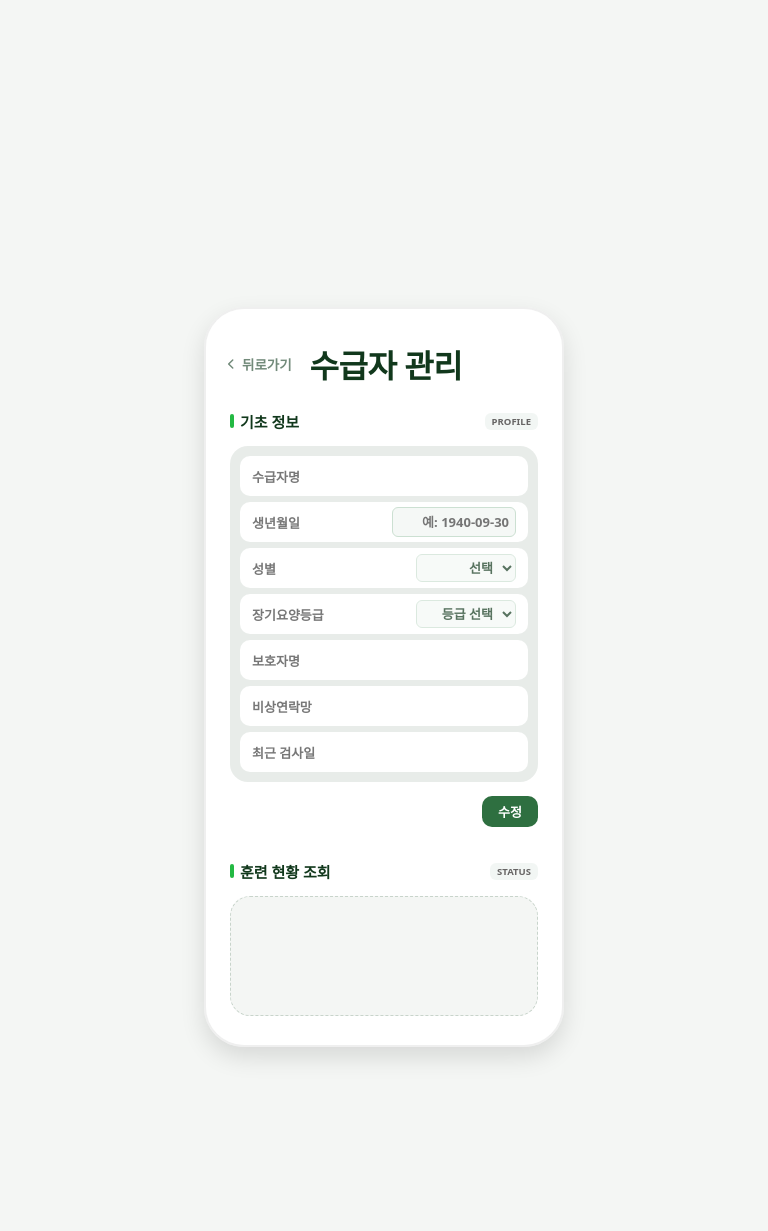
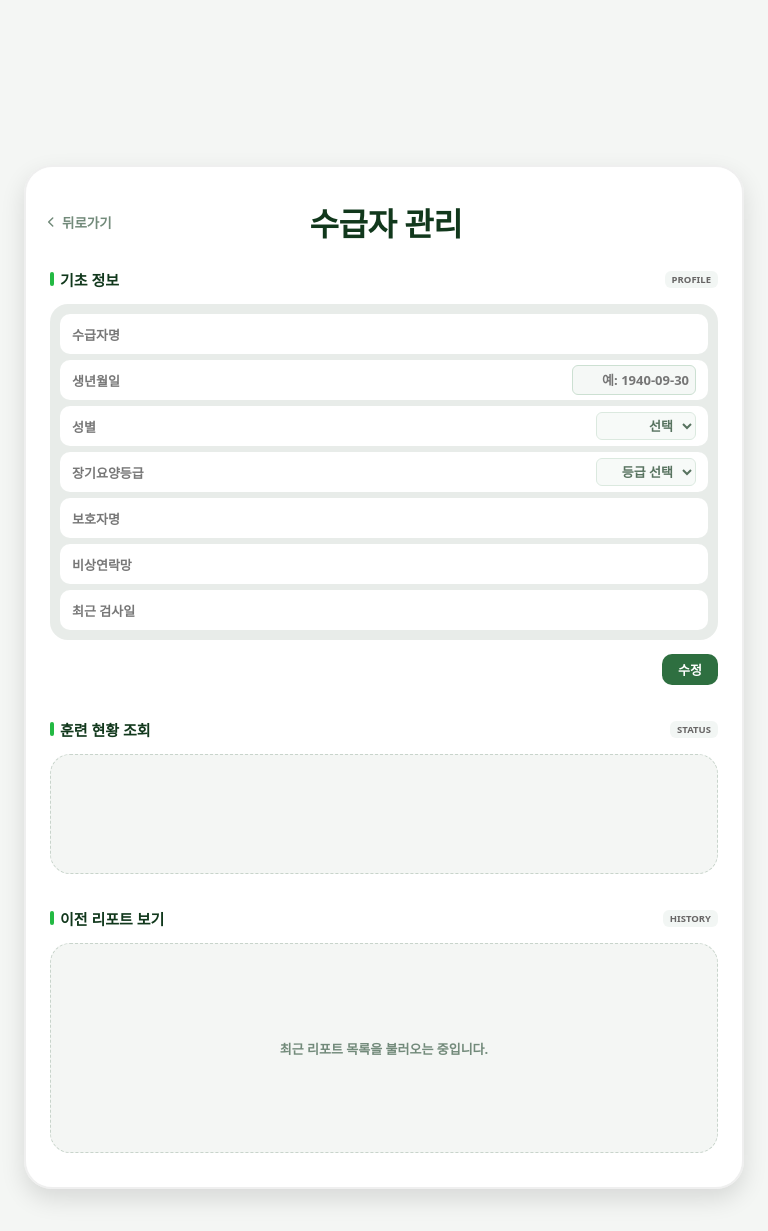
Before and after one commit to 2026-SMHRD-KDT-LangIntelligence-8/GitFinalProjectJH, a Python web app: template src/main/resources/templates/manage_seniors_detail.html in a window 768 px wide. Shown: the part 623-1854 px from the top of the page. Run offline with Jinja, Linux system fonts and the light colour scheme; the template is opened without the code that fills it, so the values that code supplies are empty; some web fonts are replaced.

Commit message:
태블릿PC용 CSS 스타일 추가

```diff
--- a/src/main/resources/static/css/style.css
+++ b/src/main/resources/static/css/style.css
@@ -1499,3 +1499,41 @@ a {
 .pdf-section-export-mode .report-action-row {
     display: none !important;
 }
+
+/*태블릿 PC 전용 CSS 추가*/
+
+@media (min-width: 768px) and (max-width: 1279px) {
+    .phone-frame {
+        width: min(720px, calc(100vw - 48px));
+        height: min(1024px, calc(100vh - 48px));
+        border-radius: 28px;
+    }
+
+    .report-phone-frame,
+    .test-phone-frame,
+    .training-program-phone-frame,
+    .senior-detail-phone-frame,
+    .senior-edit-phone-frame,
+    .senior-create-phone-frame,
+    .profile-edit-phone-frame {
+        width: min(720px, calc(100vw - 48px));
+    }
+
+    .report-filter-buttons {
+        grid-template-columns: repeat(3, minmax(0, 1fr));
+        gap: 10px;
+    }
+
+    .report-filter-btn {
+        min-height: 44px;
+        font-size: 14px;
+    }
+
+    .report-chart-wrap {
+        height: 260px;
+    }
+
+    .report-chart-wrap-large {
+        height: 320px;
+    }
+}
```
